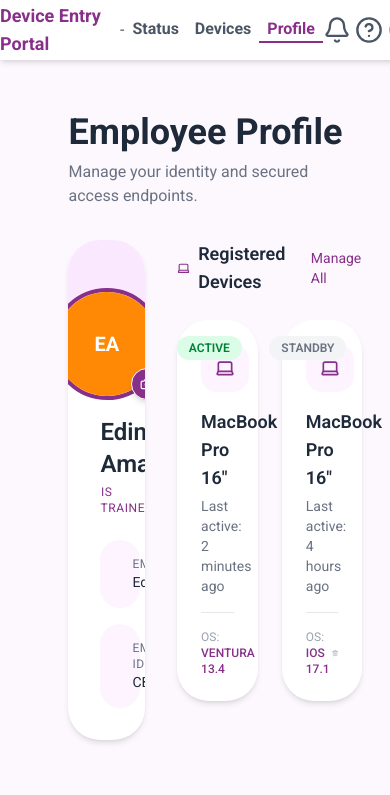
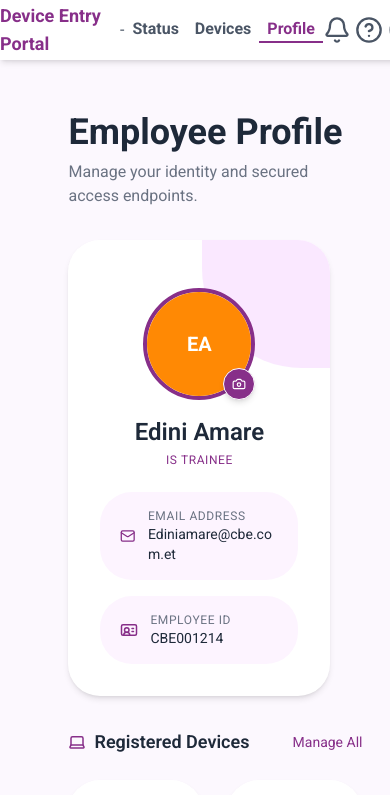
Before and after one commit to liduyigeremu/Gate-entry-frontend-, a Next.js app: page /profile in a window 390 px wide. Shown: the top 795 px of the page. Built offline with nearby package versions, Linux system fonts and the light colour scheme; a web font is replaced by a local one.

Commit message:
left overflow handle

```diff
--- a/components/EmployeeProfile.tsx
+++ b/components/EmployeeProfile.tsx
@@ -83,7 +83,7 @@ export default function EmployeeProfile() {
       </p>
 
       {/* Layout */}
-      <div className="grid grid-cols-3 gap-8 mt-8">
+     <div className="grid grid-cols-1 md:grid-cols-3 gap-8 mt-8">
 
         {/* LEFT SIDE */}
         <div className="col-span-1">
@@ -145,9 +145,9 @@ export default function EmployeeProfile() {
                   <p className="text-xs text-gray-500 uppercase tracking-wider">
                     Email Address
                   </p>
-                  <p className="text-sm text-gray-800">
-                    Ediniamare@cbe.com.et
-                  </p>
+                  <p className="text-sm text-gray-800 break-all">
+  Ediniamare@cbe.com.et
+</p>
                 </div>
               </div>
             </div>
@@ -160,9 +160,9 @@ export default function EmployeeProfile() {
                   <p className="text-xs text-gray-500 uppercase tracking-wider">
                     Employee ID
                   </p>
-                  <p className="text-sm text-gray-800">
-                    CBE001214
-                  </p>
+                  <p className="text-sm text-gray-800 break-all">
+  CBE001214
+</p>
                 </div>
               </div>
             </div>
```
